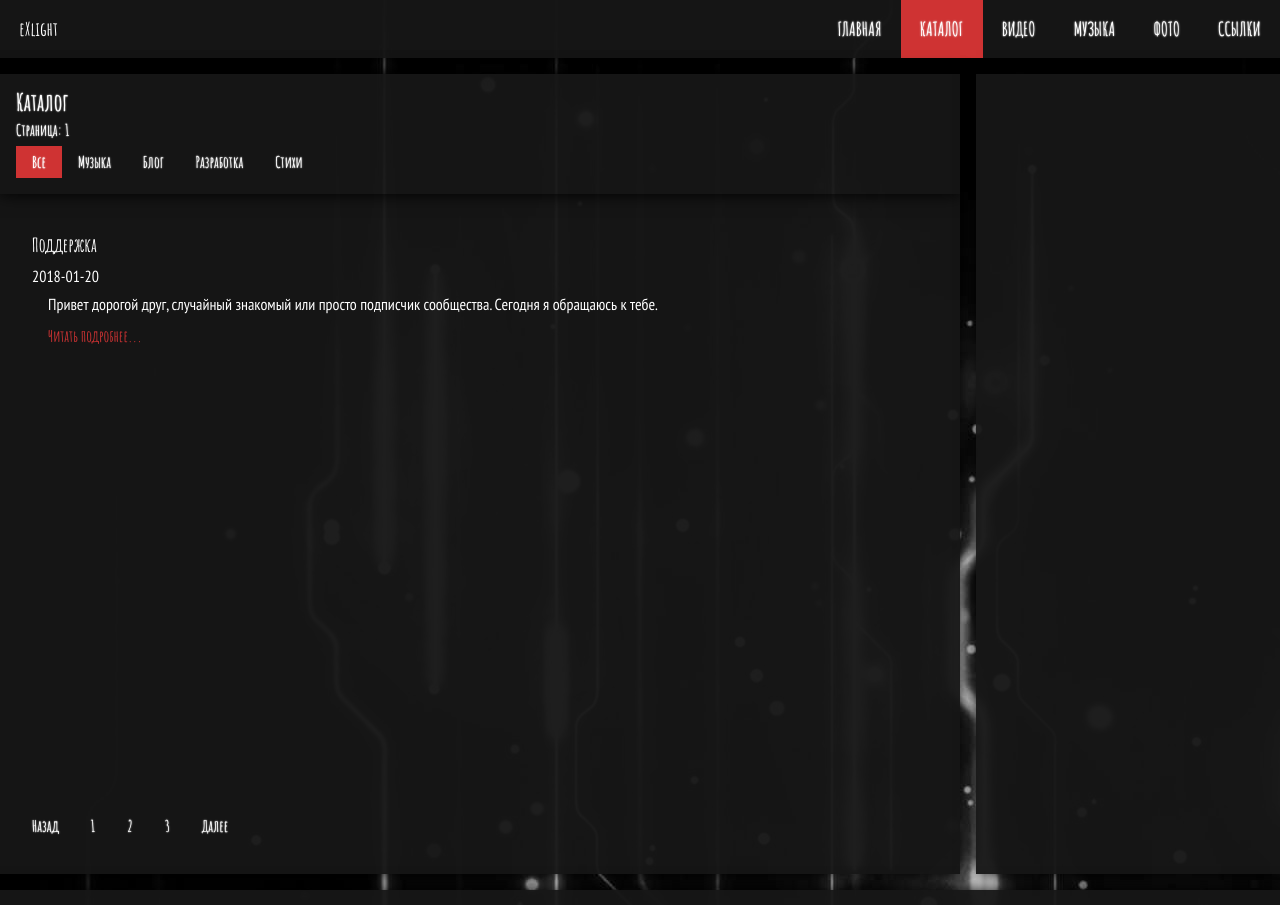
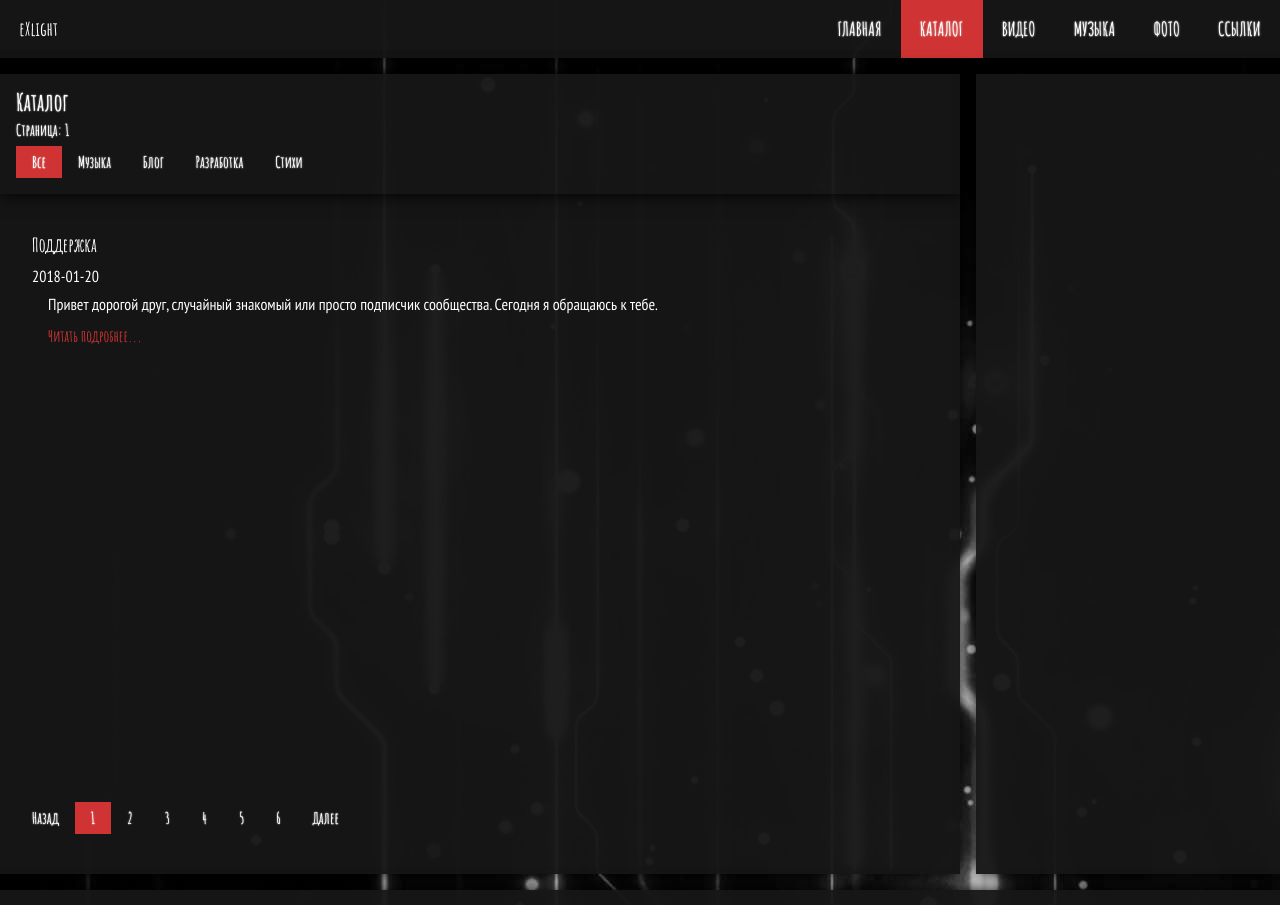
Before and after one commit to snowstroom/exlight.name, an Angular app: page /catalog in a window 1280 px wide. Shown: the top 905 px of the page. Built offline with nearby package versions, Linux system fonts and the light colour scheme.

Commit message:
Pagination logic

```diff
--- a/src/app/components/pagination/pagination.component.html
+++ b/src/app/components/pagination/pagination.component.html
@@ -1,9 +1,12 @@
 <div class="pagination">
-    <div class="pagination-wrapper">
-        <div class="pagination-item">Назад</div>
-        <div class="pagination-item active">1</div>
-        <div class="pagination-item">2</div>
-        <div class="pagination-item">3</div>
-        <div class="pagination-item">Далее</div>
-    </div>
+  <div class="pagination-wrapper">
+    <div class="pagination-item"
+      (click)="prevPage()">Назад</div>
+    <div class="pagination-item"
+      [ngClass]="{'active': item === activePage}"
+      *ngFor="let item of items"
+      (click)="toPage(item)">{{item}}</div>
+    <div class="pagination-item"
+      (click)="nextPage()">Далее</div>
+  </div>
 </div>
--- a/src/app/components/pagination/pagination.component.scss
+++ b/src/app/components/pagination/pagination.component.scss
@@ -4,7 +4,11 @@
   .pagination-wrapper {
     display: flex;
     .pagination-item {
-      padding: 1em;
+      &.active {
+        background: $active-element-bg;
+      }
+      cursor: pointer;
+      padding: .5em 1em;
       font-family: $elements-text;
       color: $element-text-color;
       text-shadow: $text-shadow;
--- a/src/app/components/pagination/pagination.component.ts
+++ b/src/app/components/pagination/pagination.component.ts
@@ -1,4 +1,4 @@
-import { Component, OnInit } from '@angular/core';
+import { Component, OnInit, Input } from '@angular/core';
 
 @Component({
   selector: 'app-pagination',
@@ -6,10 +6,30 @@ import { Component, OnInit } from '@angular/core';
   styleUrls: ['./pagination.component.scss']
 })
 export class PaginationComponent implements OnInit {
+  @Input() itemCount: number;
+  @Input() onPage: number;
+  public activePage = 1;
+  public items: number[] = [1, 2, 3, 4, 5, 6];
 
   constructor() { }
 
   ngOnInit() {
   }
 
+  public toPage(page: number) {
+    this.activePage = page;
+  }
+
+  public nextPage() {
+    if (this.activePage < this.items.length) {
+      this.activePage++;
+    }
+  }
+
+  public prevPage() {
+    if (this.activePage > 1) {
+      this.activePage--;
+    }
+  }
+
 }
```
